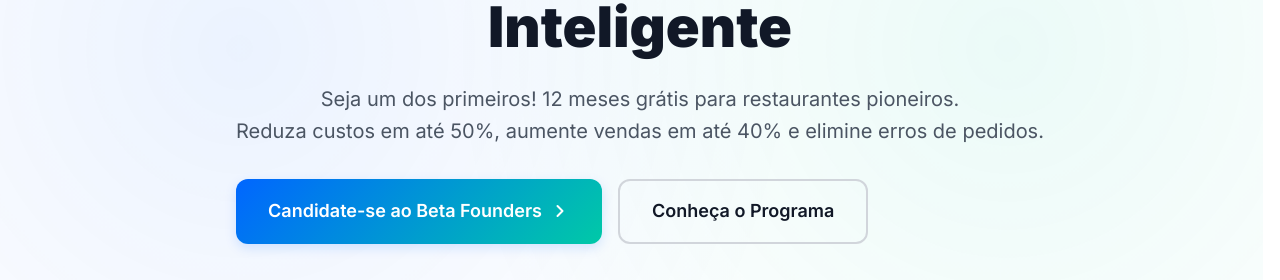
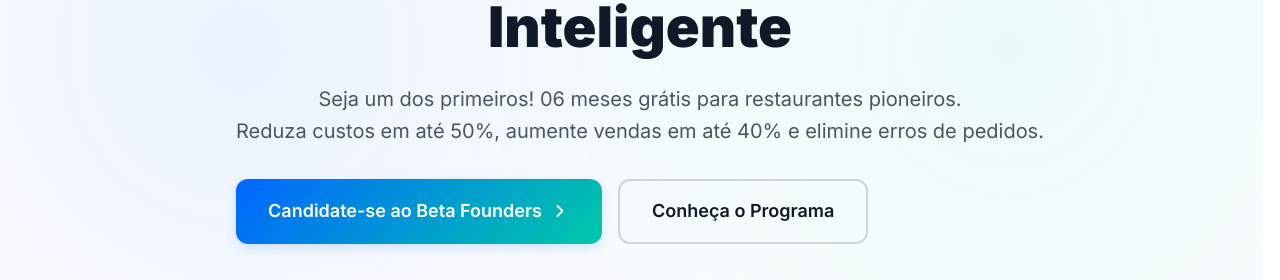
Before and after one commit to ordrx-ai/landing-page, a Jekyll site: the page built from index.html, in a window 1280 px wide and 900 px high. Shown: the part 418-698 px from the top of the window. Built offline with Jekyll 4.4.1, drawn with Linux system fonts in a browser that asks for light colours; the list of posts is cut into pages by our own code; some of the changed text lies outside the part shown.

Commit message:
feat:  changing from 12 meses to 06 meses

```diff
--- a/_includes/head.html
+++ b/_includes/head.html
@@ -1,6 +1,6 @@
 <meta charset="UTF-8" />
 <meta name="viewport" content="width=device-width, initial-scale=1.0" />
-<meta name="description" content="{% if page.description %}{{ page.description }}{% else %}ORDRX: Sistema completo de cardápio digital com QR Code e automação de pedidos para restaurantes e bares. Dashboard em tempo real, impressão automática. Teste grátis 12 meses.{% endif %}" />
+<meta name="description" content="{% if page.description %}{{ page.description }}{% else %}ORDRX: Sistema completo de cardápio digital com QR Code e automação de pedidos para restaurantes e bares. Dashboard em tempo real, impressão automática. Teste grátis 06 meses.{% endif %}" />
 <meta name="keywords" content="{% if page.keywords %}{{ page.keywords }}{% else %}cardápio digital, automação de pedidos, sistema para restaurante, QR Code cardápio, gestão restaurante, software restaurante, pedidos automáticos, cardápio QR Code, sistema de pedidos, automação bar, menu digital{% endif %}" />
 <meta name="author" content="ORDRX" />
 <meta name="language" content="pt-BR" />
@@ -13,7 +13,7 @@
 <meta property="og:type" content="{% if page.og_type %}{{ page.og_type }}{% else %}website{% endif %}" />
 <meta property="og:site_name" content="ORDRX" />
 <meta property="og:title" content="{% if page.og_title %}{{ page.og_title }}{% elsif page.title %}{{ page.title }}{% else %}ORDRX - Automação Inteligente para Restaurantes{% endif %}" />
-<meta property="og:description" content="{% if page.og_description %}{{ page.og_description }}{% elsif page.description %}{{ page.description }}{% else %}ORDRX: Sistema completo de cardápio digital com QR Code e automação de pedidos para restaurantes e bares. Dashboard em tempo real, impressão automática. Teste grátis 12 meses.{% endif %}" />
+<meta property="og:description" content="{% if page.og_description %}{{ page.og_description }}{% elsif page.description %}{{ page.description }}{% else %}ORDRX: Sistema completo de cardápio digital com QR Code e automação de pedidos para restaurantes e bares. Dashboard em tempo real, impressão automática. Teste grátis 06 meses.{% endif %}" />
 <meta property="og:url" content="https://ordrx.ai{{ page.url }}" />
 <meta property="og:image" content="https://ordrx.ai/images/og-image.jpg" />
 <meta property="og:image:width" content="1200" />
@@ -23,7 +23,7 @@
 <!-- Twitter -->
 <meta name="twitter:card" content="summary_large_image" />
 <meta name="twitter:title" content="{% if page.title %}{{ page.title }}{% else %}ORDRX - Automação Inteligente para Restaurantes{% endif %}" />
-<meta name="twitter:description" content="{% if page.description %}{{ page.description }}{% else %}ORDRX: Sistema completo de cardápio digital com QR Code e automação de pedidos para restaurantes e bares. Dashboard em tempo real, impressão automática. Teste grátis 12 meses.{% endif %}" />
+<meta name="twitter:description" content="{% if page.description %}{{ page.description }}{% else %}ORDRX: Sistema completo de cardápio digital com QR Code e automação de pedidos para restaurantes e bares. Dashboard em tempo real, impressão automática. Teste grátis 06 meses.{% endif %}" />
 <meta name="twitter:image" content="https://ordrx.ai/images/og-image.jpg" />
 <meta name="twitter:image:alt" content="ORDRX - Automação Inteligente para Restaurantes - Cardápio Digital com QR Code" />
 
--- a/_layouts/post.html
+++ b/_layouts/post.html
@@ -40,7 +40,7 @@ layout: default
 
   <div class="article-cta">
     <h3>Quer transformar seu restaurante?</h3>
-    <p>Candidate-se ao programa Beta Founders e ganhe 12 meses grátis do ORDRX!</p>
+    <p>Candidate-se ao programa Beta Founders e ganhe 06 meses grátis do ORDRX!</p>
     <a href="/#contact" class="btn-primary btn-gradient">
       Candidate-se ao Beta
       <svg width="20" height="20" viewBox="0 0 20 20" fill="none">
--- a/ai.txt
+++ b/ai.txt
@@ -28,7 +28,7 @@ Secondary: Pizzarias, casas noturnas, sorveterias, churrascarias, hotéis, sushi
 Business Model: B2B SaaS
 
 ## Pricing
-Current Offer: 12 meses gratuitos (Programa Beta Founders)
+Current Offer: 06 meses gratuitos (Programa Beta Founders)
 Standard: Mensalidade baseada em faturamento
 Included: Equipamentos, treinamento, suporte 24/7
 
@@ -40,7 +40,7 @@ Included: Equipamentos, treinamento, suporte 24/7
 - Treinamento completo da equipe incluso
 
 ## Competitive Advantages
-- Única solução com 12 meses gratuitos no mercado brasileiro
+- Única solução com 06 meses gratuitos no mercado brasileiro
 - Equipamentos inclusos sem custo adicional
 - Suporte 24/7 via WhatsApp
 - Dashboard mais completo do mercado
--- a/blog.html
+++ b/blog.html
@@ -221,7 +221,7 @@ structured_data: |
         Transforme seu <span class="gradient-text">Restaurante</span>
       </h2>
       <p class="section-subtitle">
-        Candidate-se ao programa Beta Founders e ganhe 12 meses grátis do ORDRX!
+        Candidate-se ao programa Beta Founders e ganhe 06 meses grátis do ORDRX!
       </p>
       <div style="margin-top: 2rem;">
         <a href="/#contact" class="btn-large btn-gradient">
--- a/index.html
+++ b/index.html
@@ -1,11 +1,11 @@
 ---
 layout: default
 title: ORDRX - Automação Inteligente para Restaurantes
-description: "ORDRX: Sistema completo de cardápio digital com QR Code e automação de pedidos para restaurantes e bares. Dashboard em tempo real, impressão automática. Teste grátis 12 meses."
+description: "ORDRX: Sistema completo de cardápio digital com QR Code e automação de pedidos para restaurantes e bares. Dashboard em tempo real, impressão automática. Teste grátis 06 meses."
 keywords: "cardápio digital, automação de pedidos, sistema para restaurante, QR Code cardápio, gestão restaurante, software restaurante, pedidos automáticos, cardápio QR Code, sistema de pedidos, automação bar, menu digital"
 canonical: "https://ordrx.ai/"
 og_title: "ORDRX - Automação Inteligente para Restaurantes"
-og_description: "ORDRX: Sistema completo de cardápio digital com QR Code e automação de pedidos para restaurantes e bares. Dashboard em tempo real, impressão automática. Teste grátis 12 meses."
+og_description: "ORDRX: Sistema completo de cardápio digital com QR Code e automação de pedidos para restaurantes e bares. Dashboard em tempo real, impressão automática. Teste grátis 06 meses."
 structured_data: |
   <script type="application/ld+json">
   {
@@ -118,7 +118,7 @@ structured_data: |
       "latitude": "-22.9068",
       "longitude": "-43.1729"
     },
-    "priceRange": "Gratuito (12 meses Beta)",
+    "priceRange": "Gratuito (06 meses Beta)",
     "image": "https://ordrx.ai/images/og-image.jpg"
   }
   </script>
@@ -178,7 +178,7 @@ structured_data: |
         Inteligente
       </h1>
       <p class="hero-subtitle">
-        Seja um dos primeiros! 12 meses grátis para restaurantes
+        Seja um dos primeiros! 06 meses grátis para restaurantes
         pioneiros.<br />
         Reduza custos em até 50%, aumente vendas em até 40% e elimine erros
         de pedidos.
@@ -1019,7 +1019,7 @@ structured_data: |
                 stroke-linejoin="round"
               />
             </svg>
-            <span>12 meses grátis</span>
+            <span>06 meses grátis</span>
           </div>
           <div class="contact-feature">
             <svg width="24" height="24" viewBox="0 0 24 24" fill="none">
```
Also changed, not shown: BETA-FOUNDERS-UPDATE.md (+111 -61 lines).
